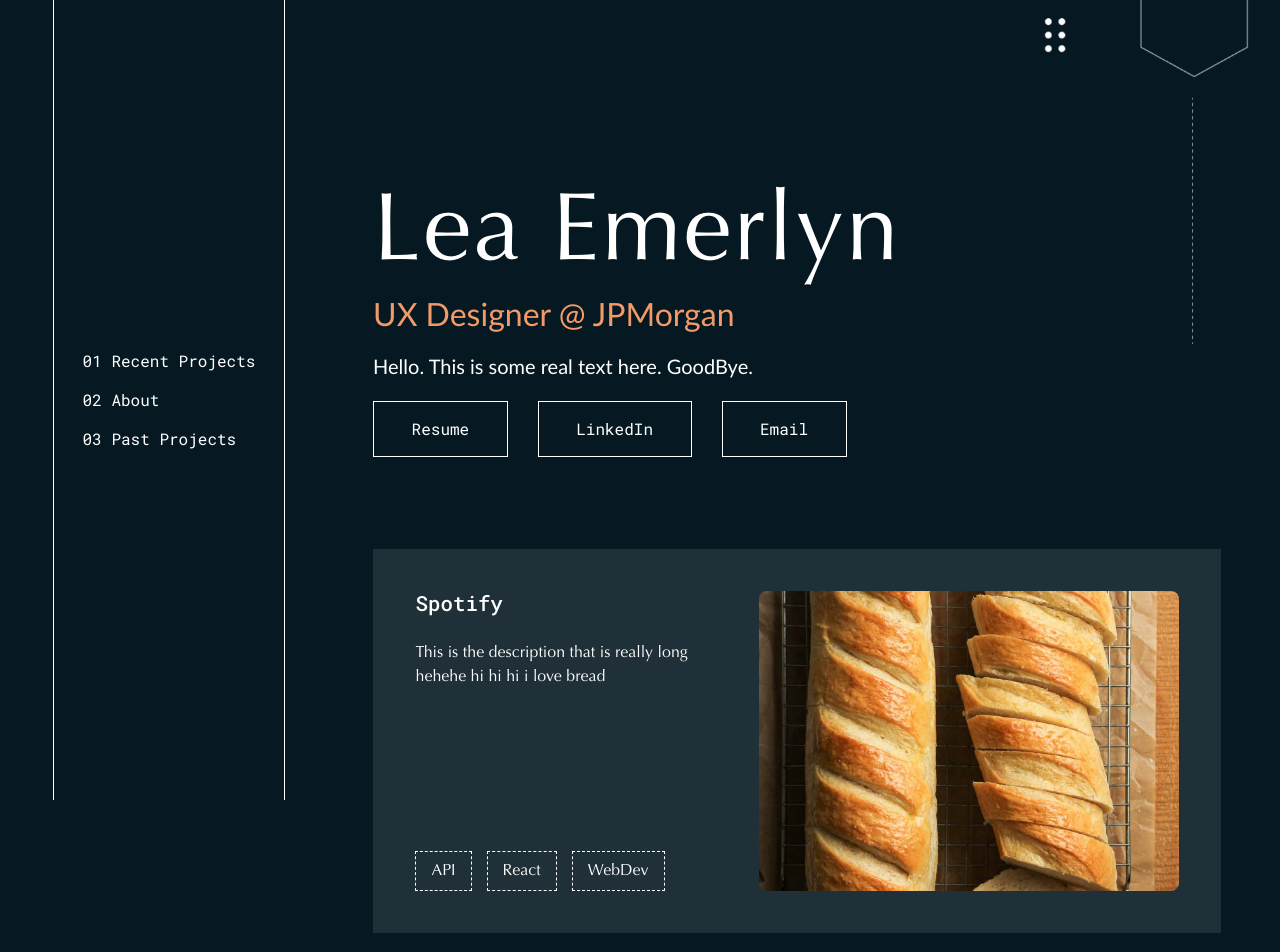
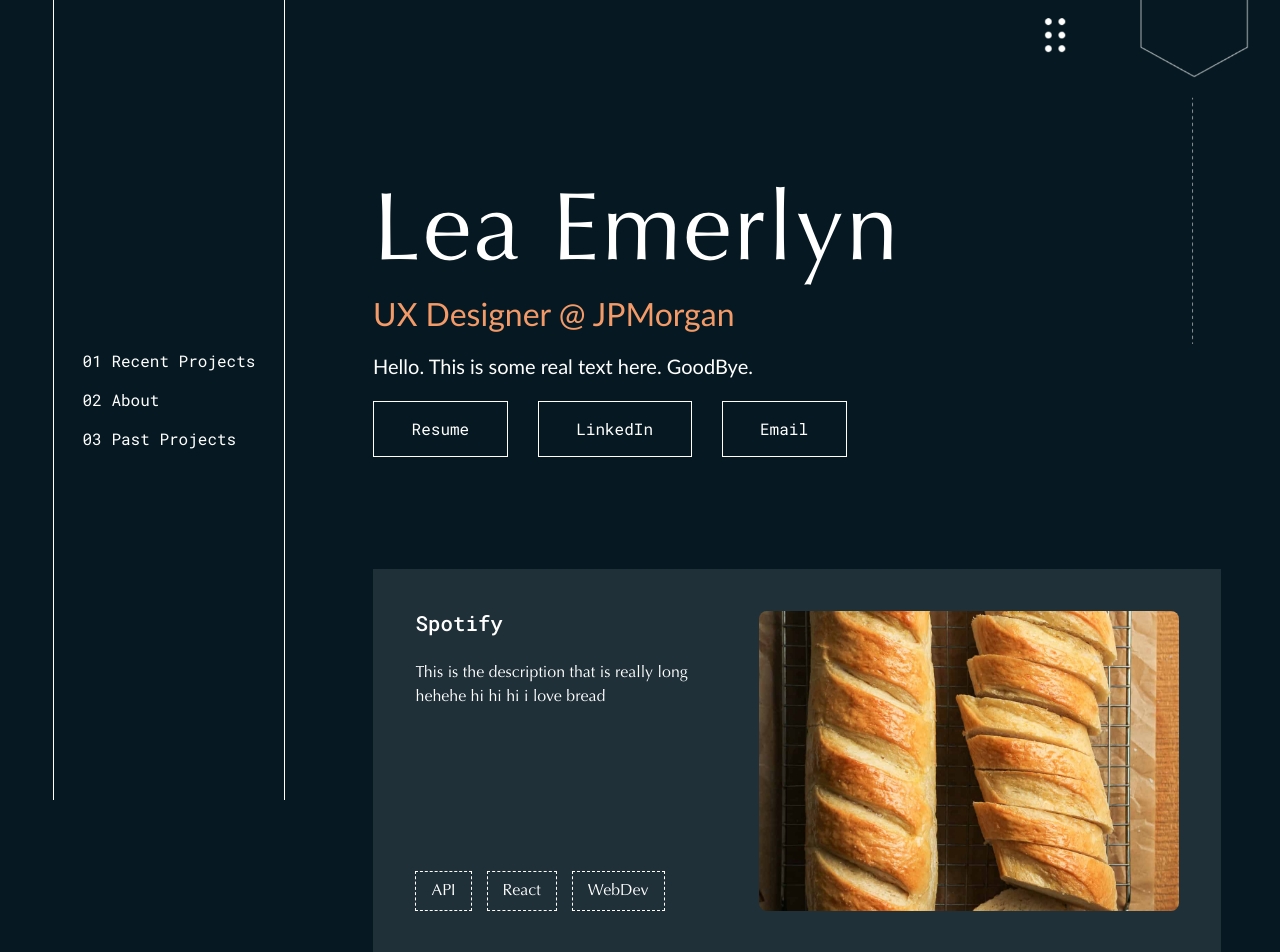
Before and after one commit to Leaemerlyn/portfolio2, a React (Create React App) app: page / in a window 1280 px wide. Shown: the top 952 px of the page. Built offline with nearby package versions, Linux system fonts and the light colour scheme.

Commit message:
project card hover

```diff
--- a/src/ProjectCard.css
+++ b/src/ProjectCard.css
@@ -3,16 +3,50 @@
     flex-direction: row;
     background-color: #1F3038;
     padding: 5%;
+    gap: 30px;
+    margin-top: 0;
+    margin-left: -100%;
+    margin-bottom: 0;
+    margin-right: 0;
+    transition-duration: 350ms;
+    transition-property: all;
+    transition:cubic-bezier();
+}
+
+.myCardContainer:hover .myCard{
+    margin-top: -20px;
+    margin-left: calc(-100% - 20px);
+    margin-bottom: 20px;
+    margin-right: 20px;
+}
+
+.myCardContainer{
+    margin: 50px 0px;
     position: relative;
-    gap: 30px;
-    margin: 30px 0px;
+    width: 100%;
+    display: flex;
+    flex-flow: row nowrap;
+}
+
+.border{
+    color:white;
+    border: 1px;
+    width: 100%;
+    height: auto;
+}
+
+.myCard, .border{
+    box-sizing: border-box;
+    width: 100%;
+    flex: none;
 }
 
 .cardInfo{
     display: flex;
+    position: relative;
     flex-direction:column;
     flex: 1;
-    width: 45%
+    width: 45%;
 }
 
 .coverImage{
@@ -22,6 +56,7 @@
 
 .coverImage img{
     width: 100%;
+    height: 100%;
     max-height: 300px;
     flex: 1;
     object-fit: cover;
@@ -57,7 +92,15 @@
     .myCard{
         flex-direction: column;
         max-width: 525px;
-        margin: 20px auto;
+        margin-left: calc(max(-100%, -525px))
+    }
+
+    .border{
+        max-width: 525px;
+    }
+
+    .myCardContainer:hover .myCard{
+        margin-left: calc(max(-100%, -525px) - 20px);
     }
 
     .coverImage{
--- a/src/ProjectCard.js
+++ b/src/ProjectCard.js
@@ -4,6 +4,8 @@ import './ProjectCard.css';
 export function ProjectCard(props){
     let data = ProjectCardData[props.title];
     return(
+        <div className ='myCardContainer'>
+        <div className ='border'></div>
         <div className = 'myCard'>
             <div className = 'cardInfo'>
                 <h1 className = 'cardTitle'>{props.title}</h1>
@@ -16,5 +18,7 @@ export function ProjectCard(props){
                 <img src = {data.coverImage} alt =''/>
             </div>
         </div>
+
+        </div>
     )
 }
```
